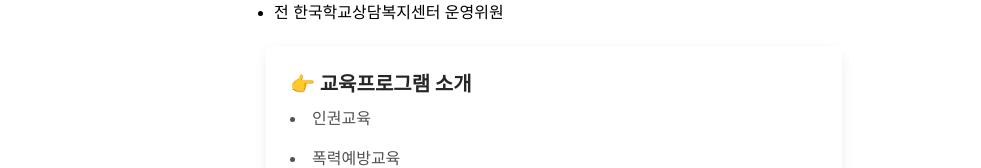
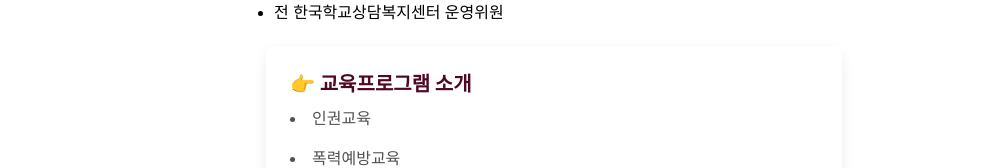
Before and after one commit to ohwonsuk/gender-edu, a React (Create React App) app: page / in a window 1280 px wide. Shown: the part 536-704 px from the top of the page, without its empty margins (0-981 px from the left). Built offline with nearby package versions, Linux system fonts and the light colour scheme; a web font is replaced by a local one.

Commit message:
home 페이지 폰트 색상

```diff
--- a/src/components/CardHor.js
+++ b/src/components/CardHor.js
@@ -14,7 +14,7 @@ const CardHor = ({ id, title, item, path }) => {
           <div className="flex flex-col justify-start p-6">
             <h5
               key={id}
-              className="mb-2 font-bold text-xl text-neutral-800 dark:text-neutral-50"
+              className="mb-2 font-bold text-xl text-pink-950 dark:text-neutral-50"
             >
               {title}
             </h5>
```
